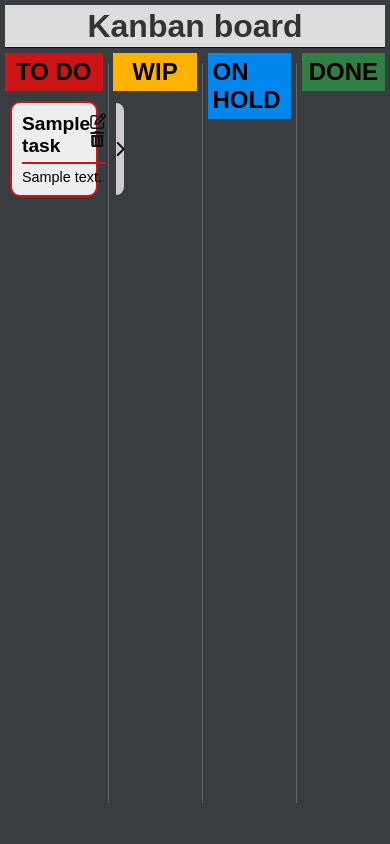
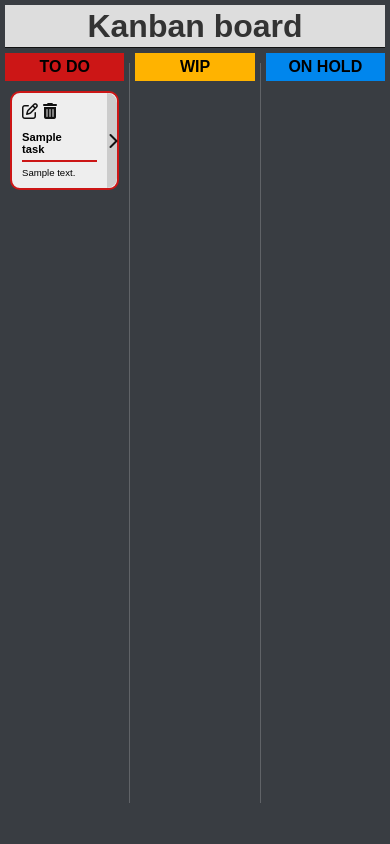
Before and after one commit to lautaroreche/Kanboard-Web-Page, a Django app: page / in a window 390 px wide. Run offline with Django 5.2, Linux system fonts and the light colour scheme; a user stored in the database is signed in; tables that the repository leaves empty hold one stand-in row (values such as "Sample post").

Commit message:
Add responsive design

```diff
--- a/kanban_app/static/styles/style.css
+++ b/kanban_app/static/styles/style.css
@@ -142,7 +142,7 @@ h2 {
 .title {
     font-size: 1.2rem;
     font-weight: 600;
-    max-width: 85%;
+    width: 85%;
 }
 
 .detail {
@@ -156,10 +156,63 @@ h2 {
 }
 
 .superior-card {
+    gap: 10px;
     justify-content: space-between;
+}
+
+.action-buttons {
+    gap: 5px;
 }
 
 .action-buttons a {
     text-decoration: none;
     color: var(--dark-color);
 }
+
+
+@media screen  and (max-width: 890px) {
+    .done-column, .on_hold-column-divider {
+        display: none;
+    }
+
+    .column {
+        width: 33.33%;
+    }
+}
+
+
+@media screen  and (max-width: 768px) {
+    .title {
+        font-size: 1rem;
+    }
+
+    .detail {
+        font-size: 0.8rem;
+    }
+
+    .superior-card {
+        flex-direction: column-reverse;
+    }
+}
+
+
+@media screen  and (max-width: 600px) {
+    .title {
+        font-size: 0.8rem;
+    }
+
+    .detail {
+        font-size: 0.6rem;
+    }
+
+    h2 {
+        font-size: 1rem;
+    }
+}
+
+
+@media screen  and (max-width: 450px) {
+    .title {
+        font-size: 0.7rem;
+    }
+}
--- a/kanban_app/templates/card.html
+++ b/kanban_app/templates/card.html
@@ -11,7 +11,7 @@
         <div class="card-content">
             <div class="superior-card flex-row">
                 <p class="title">{{task.title}}</p>
-                <div class="action-buttons">
+                <div class="action-buttons flex-row">
                     <a href="{% url 'edit' task.id %}">
                         <i class="fa-regular fa-pen-to-square"></i>
                     </a>
--- a/kanban_app/templates/index.html
+++ b/kanban_app/templates/index.html
@@ -19,14 +19,16 @@
     </div>
     <main>
         {% for column in columns %}
-            <div class="column">
+            <div class="column {% if column.status == 'done' %}
+            done-column {% endif %}">
                 <h2 class="{{column.status}}-background flex-center">{{column.name}}</h2>
 
                 {% include 'card.html' %}
 
             </div>
             {% if not forloop.last %}
-                <div class="column-divider"></div>
+                <div class="column-divider {% if column.status == 'on_hold' %}
+                on_hold-column-divider {% endif %}"></div>
             {% endif %}
         {% endfor %}
     </main>
```
